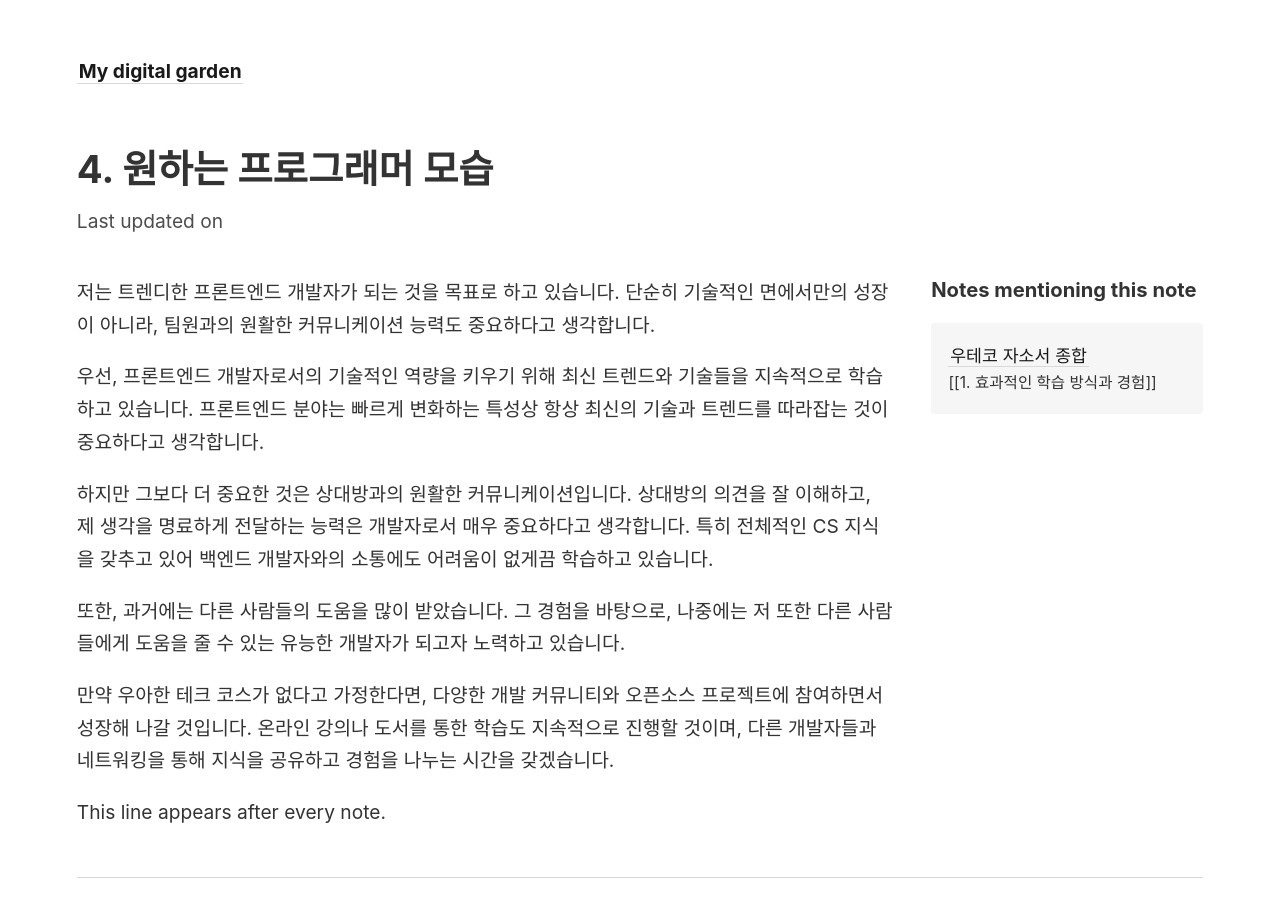
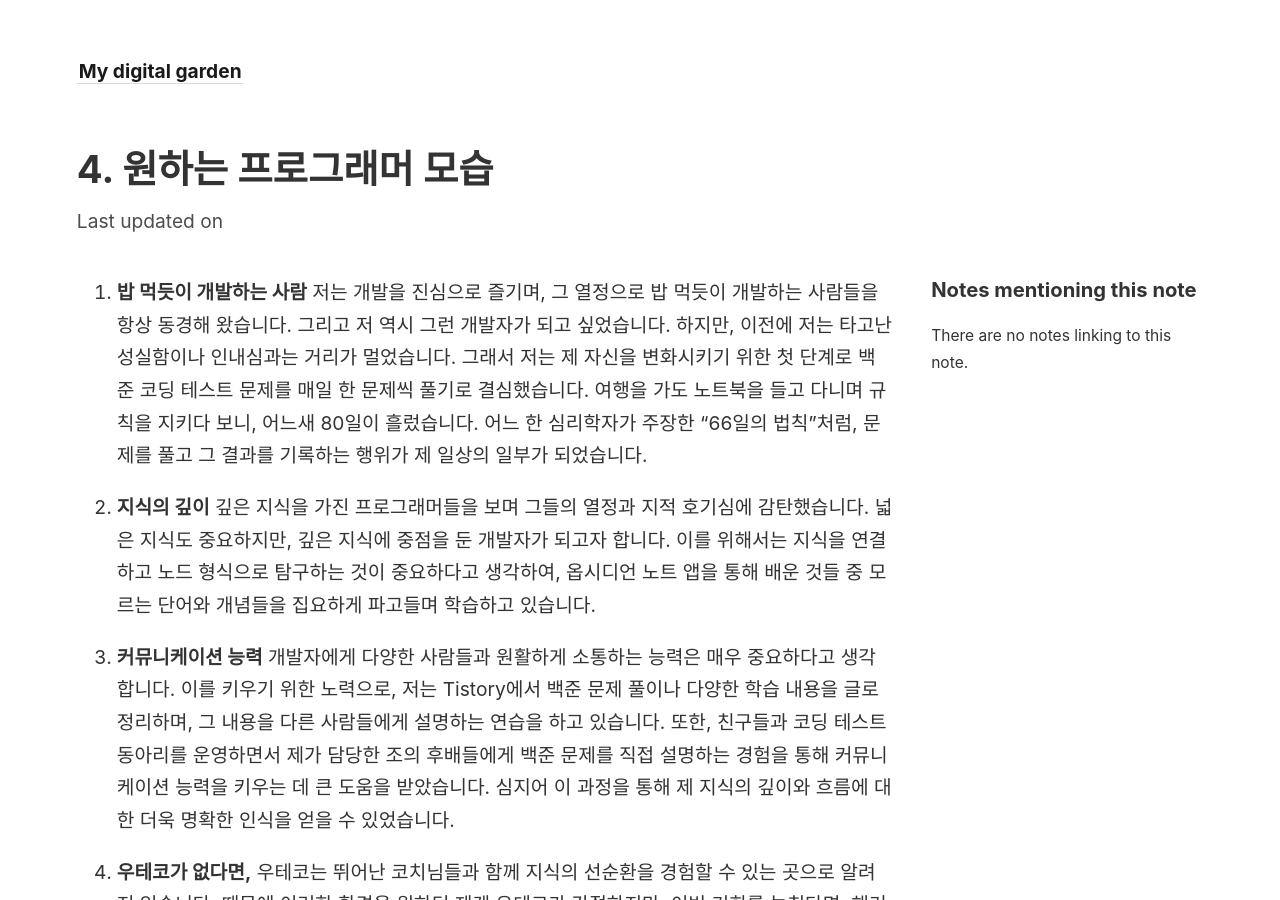
Before and after one commit to djLee77/2ndBrain, a Jekyll site: the page built from _notes/Archive/우테코/우테코 자소서/4. 원하는 프로그래머 모습.md, in a window 1280 px wide and 900 px high. Built offline with Jekyll 4.4.1, drawn with Linux system fonts in a browser that asks for light colours; some of the changed text lies outside the part shown.

```diff
--- a/_notes/Archive/우테코/우테코 자소서/4. 원하는 프로그래머 모습.md
+++ b/_notes/Archive/우테코/우테코 자소서/4. 원하는 프로그래머 모습.md
@@ -1,9 +1,13 @@
-저는 트렌디한 프론트엔드 개발자가 되는 것을 목표로 하고 있습니다. 단순히 기술적인 면에서만의 성장이 아니라, 팀원과의 원활한 커뮤니케이션 능력도 중요하다고 생각합니다.
+1. **밥 먹듯이 개발하는 사람**
+저는 개발을 진심으로 즐기며, 그 열정으로 밥 먹듯이 개발하는 사람들을 항상 동경해 왔습니다. 그리고 저 역시 그런 개발자가 되고 싶었습니다. 하지만, 이전에 저는 타고난 성실함이나 인내심과는 거리가 멀었습니다. 그래서 저는 제 자신을 변화시키기 위한 첫 단계로 백준 코딩 테스트 문제를 매일 한 문제씩 풀기로 결심했습니다.
+여행을 가도 노트북을 들고 다니며 규칙을 지키다 보니, 어느새 80일이 흘렀습니다. 어느 한 심리학자가 주장한 "66일의 법칙"처럼, 문제를 풀고 그 결과를 기록하는 행위가 제 일상의 일부가 되었습니다.
 
-우선, 프론트엔드 개발자로서의 기술적인 역량을 키우기 위해 최신 트렌드와 기술들을 지속적으로 학습하고 있습니다. 프론트엔드 분야는 빠르게 변화하는 특성상 항상 최신의 기술과 트렌드를 따라잡는 것이 중요하다고 생각합니다.
+2. **지식의 깊이**
+깊은 지식을 가진 프로그래머들을 보며 그들의 열정과 지적 호기심에 감탄했습니다. 넓은 지식도 중요하지만, 깊은 지식에 중점을 둔 개발자가 되고자 합니다. 이를 위해서는 지식을 연결하고 노드 형식으로 탐구하는 것이 중요하다고 생각하여, 옵시디언 노트 앱을 통해 배운 것들 중 모르는 단어와 개념들을 집요하게 파고들며 학습하고 있습니다.
 
-하지만 그보다 더 중요한 것은 상대방과의 원활한 커뮤니케이션입니다. 상대방의 의견을 잘 이해하고, 제 생각을 명료하게 전달하는 능력은 개발자로서 매우 중요하다고 생각합니다. 특히 전체적인 CS 지식을 갖추고 있어 백엔드 개발자와의 소통에도 어려움이 없게끔 학습하고 있습니다.
+3. **커뮤니케이션 능력**
+개발자에게 다양한 사람들과 원활하게 소통하는 능력은 매우 중요하다고 생각합니다. 이를 키우기 위한 노력으로, 저는 Tistory에서 백준 문제 풀이나 다양한 학습 내용을 글로 정리하며, 그 내용을 다른 사람들에게 설명하는 연습을 하고 있습니다.
+또한, 친구들과 코딩 테스트 동아리를 운영하면서 제가 담당한 조의 후배들에게 백준 문제를 직접 설명하는 경험을 통해 커뮤니케이션 능력을 키우는 데 큰 도움을 받았습니다. 심지어 이 과정을 통해 제 지식의 깊이와 흐름에 대한 더욱 명확한 인식을 얻을 수 있었습니다.
 
-또한, 과거에는 다른 사람들의 도움을 많이 받았습니다. 그 경험을 바탕으로, 나중에는 저 또한 다른 사람들에게 도움을 줄 수 있는 유능한 개발자가 되고자 노력하고 있습니다.
-
-만약 우아한 테크 코스가 없다고 가정한다면, 다양한 개발 커뮤니티와 오픈소스 프로젝트에 참여하면서 성장해 나갈 것입니다. 온라인 강의나 도서를 통한 학습도 지속적으로 진행할 것이며, 다른 개발자들과 네트워킹을 통해 지식을 공유하고 경험을 나누는 시간을 갖겠습니다.
+4. **우테코가 없다면,**
+우테코는 뛰어난 코치님들과 함께 지식의 선순환을 경험할 수 있는 곳으로 알려져 있습니다. 때문에 이러한 환경을 원하던 제겐 우테코가 간절하지만, 이번 기회를 놓친다면, 해커톤이나 다른 팀 프로젝트에 참여하여 소통 능력과 개발 역량을 키우는 방향으로 나아갈 계획입니다.
--- a/_notes/Archive/우테코/입학설명회.md
+++ /dev/null
@@ -1,18 +0,0 @@
-나이 전공을 중요하게 생각하지 않음
-중요한건 -몰입
-
-포비의 몰입 경험
--
-
-알고리즘 , CS를 버림
-인문학, 소설 책 읽지 않음
-
-매일 프로그래밍 관련 기사 읽음
-매일 커뮤니티에 답변하기
-매주 강의 글 쓰기
-
-프로그래머가 되고 싶다는 진정성을 보여라
-
-몰입 경험 - 군대에서 몸만든거 사람들이 이 많이 함
-
-소통과 협업 중요시
```
Also changed, not shown: _notes/Archive/우테코/3.09에서 3.75로, 그리고 4.08로 향상시켰습니다..md (deleted, +0 -1 lines), _notes/Archive/우테코/Discord의 스포일러 태그.md (deleted, +0 -7 lines), _notes/Archive/우테코/SCPC.md (added, +4 -0 lines), _notes/Archive/우테코/몰입해본 경험.md (+5 -0 lines), _notes/Archive/우테코/성공한 프로젝트들.md (renamed from _notes/Archive/우테코/진행해온 프로젝트들.md, +3 -1 lines), _notes/Archive/우테코/우테코 자소서/2. 성장 중 겪은 실패와 극복.md (+4 -8 lines), _notes/Archive/우테코/우테코 자소서/우테코 자소서 종합.md (deleted, +0 -18 lines), _notes/Archive/우테코/우테코 자소서/우테코 지원서류 증빙자료.md (deleted, +0 -5 lines), _notes/Archive/우테코/우테코 증빙자료.md (added, +7 -0 lines), _notes/Archive/우테코/효과적인 학습 방법과 결과.md (added, +11 -0 lines), _notes/Project/MarkDown(MD).md (+5 -0 lines), _notes/Todo List.md (+4 -7 lines), _notes/빅데이터 시험.md (+0 -2 lines).
